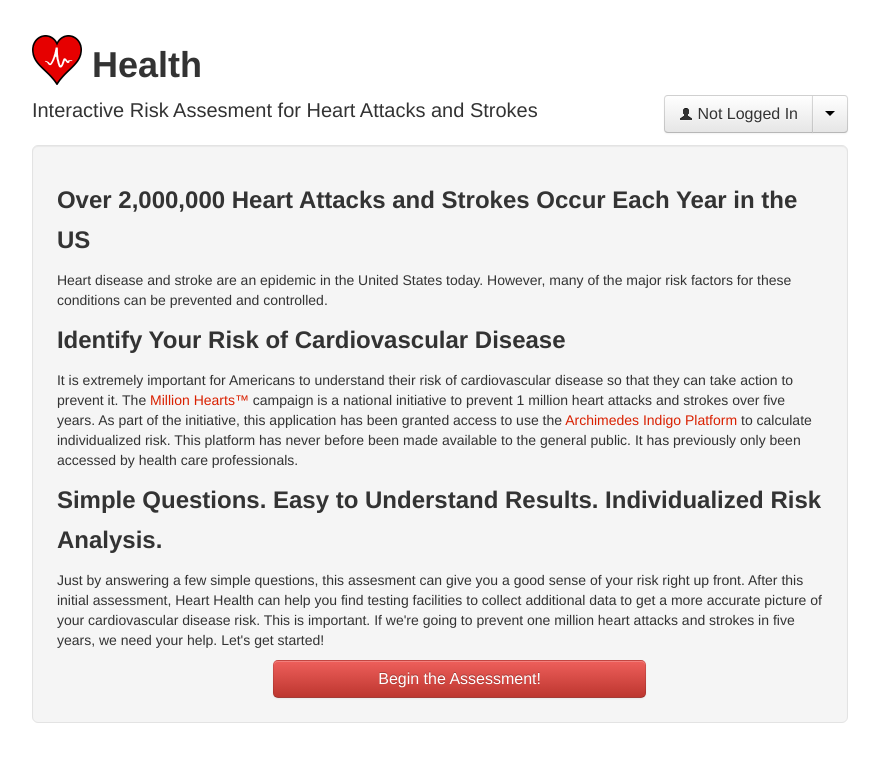
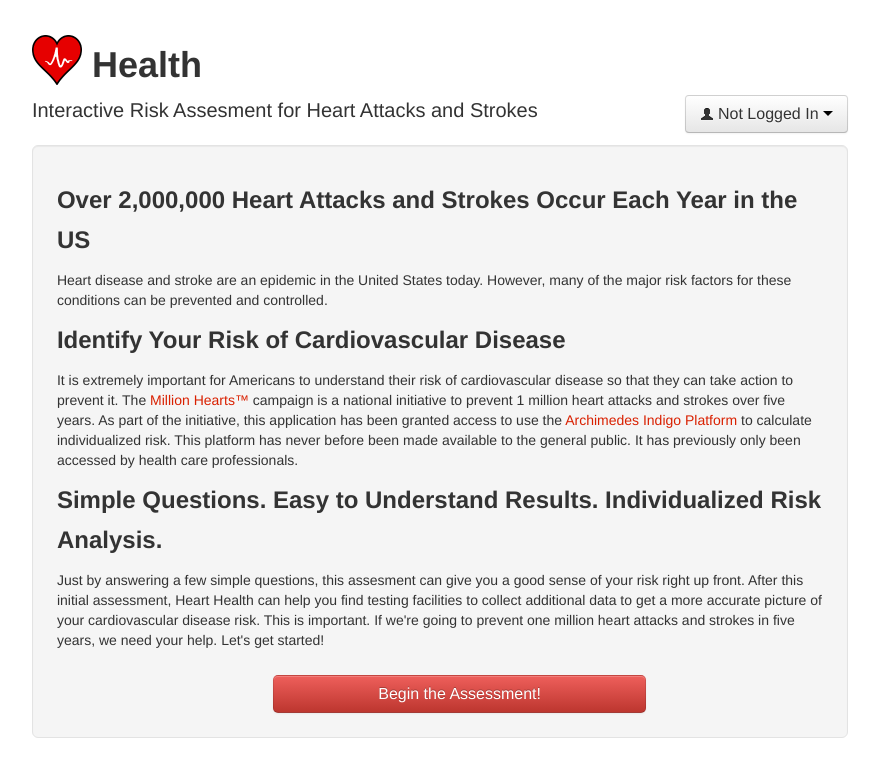
Before and after one commit to bopopescu/Heart-Health, a Django app: template hh-server/heart_health/templates/static/index.html in a window 1280 px wide. Shown: the top 777 px of the page, without its empty margins (200-1079 px from the left). Run offline with Django 3.2, Linux system fonts and the light colour scheme; the template is opened without the code that fills it, so the values that code supplies are empty; parts of the project's set-up code (start-up, migrations or seed data) failed here and were passed over; some libraries are stand-ins or nearby versions.

Commit message:
Changed the user natigation button to a regular drop down button.

```diff
--- a/hh-server/heart_health/templates/media/css/custom.css
+++ b/hh-server/heart_health/templates/media/css/custom.css
@@ -11,6 +11,10 @@
 
 .margin-top-10 {
     margin-top: 10px;
+}
+
+.margin-top-15 {
+    margin-top: 15px !important;
 }
 
 .margin-after-15 {
--- a/hh-server/heart_health/templates/static/base.html
+++ b/hh-server/heart_health/templates/static/base.html
@@ -35,15 +35,13 @@
             <div class="span3 hidden-phone"></div>
             <div class="span3 hidden-phone"></div>
             <div class="btn-group user-dropdown">
-                    <button class="btn btn-large">
-                    <i class="icon-user icon-black"></i>
+                    <button class="btn btn-large dropdown-toggle" data-toggle="dropdown">
+                        <i class="icon-user icon-black"></i>
                         {% if user.is_authenticated %}
                             {{ user.username }}
                         {% else %}
                             Not Logged In
                         {% endif %}
-                    </button>
-                    <button class="btn btn-large dropdown-toggle" data-toggle="dropdown">
                         <span class="caret"></span>
                     </button>
                     <ul class="dropdown-menu">
@@ -54,6 +52,8 @@
                         {% else %}
                             <li><a href="/register/">Register </a></li>
                             <li><a href="/login/">Log In</a></li>
+                            <li><a href="/assess/basic/"><i class="icon-pencil"></i> Take The Assessment</a></li>
+                            <li><a href="/results/"><i class="icon-heart"></i> View Your Results</a></li>
                         {% endif %}
                     </ul>
                  </div>
```
